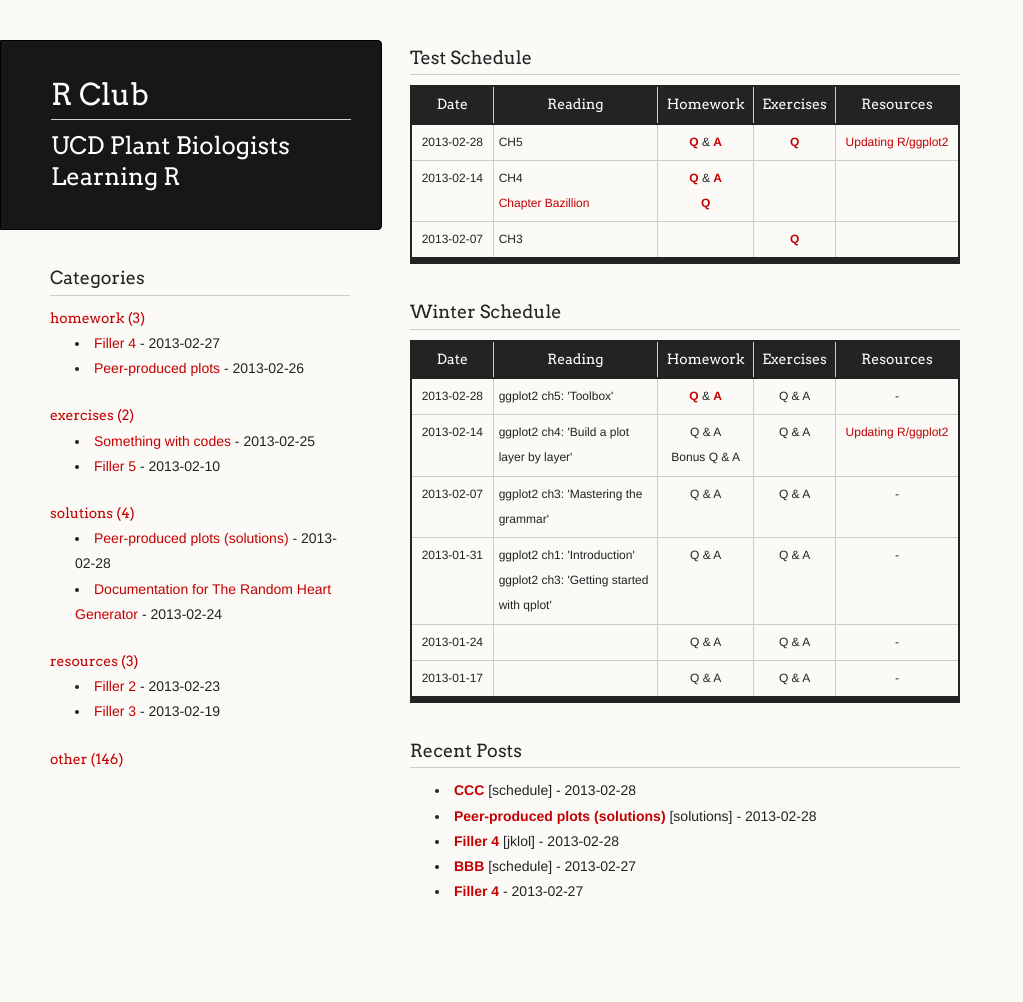
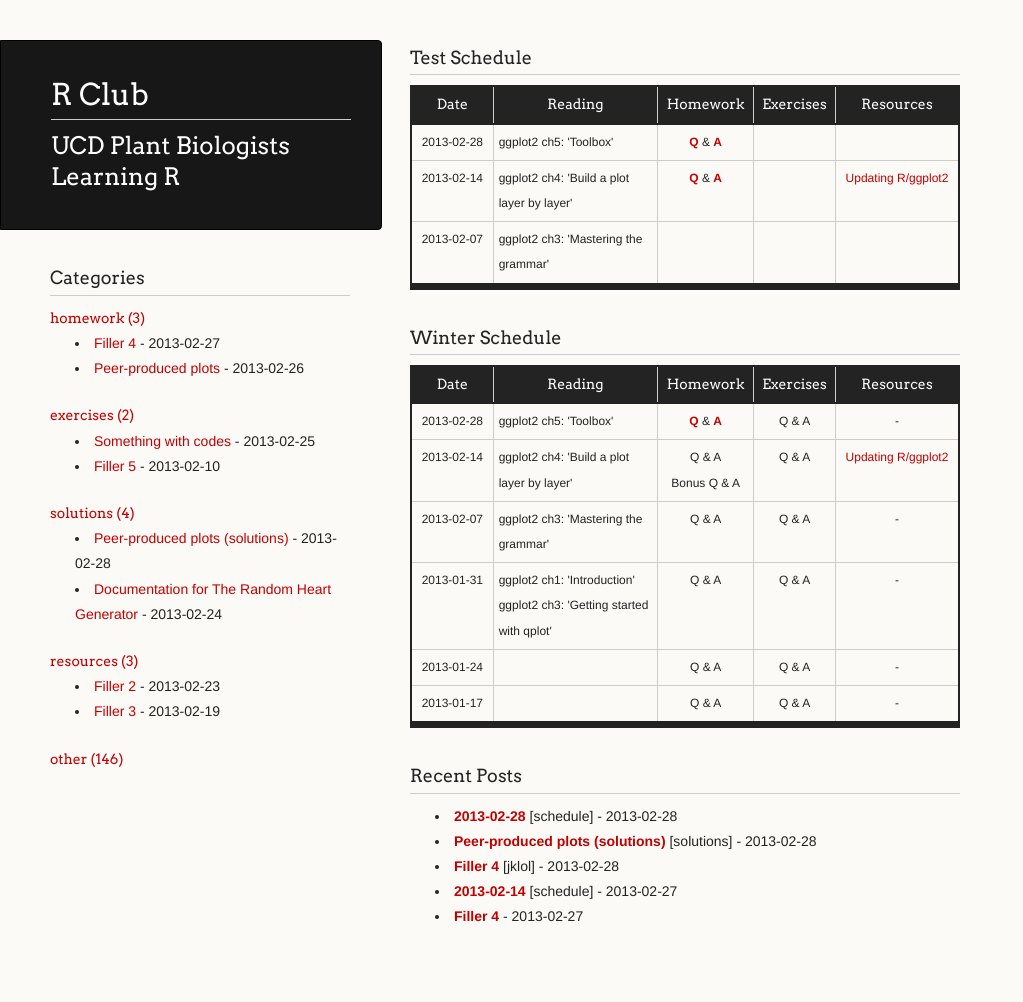
Before and after one commit to mfcovington/r_club, a Jekyll site: the page built from index.html, in a window 1280 px wide. Shown: the whole page, without its empty margins (0-1023 px from the left). Built offline with Jekyll 4.4.1, drawn with Linux system fonts in a browser that asks for light colours; Markdown is read by kramdown in place of the engine named in the settings; before the commit the page ends 976 px from its top, so only the background shows below that.

Commit message:
make reading, homework, exercises, and resources each take an array length 2

```diff
--- a/_posts/2013-02-27-schedule-B.md
+++ b/_posts/2013-02-27-schedule-B.md
@@ -1,15 +1,16 @@
 ---
-title: BBB
+title: 2013-02-14
 layout: post
 categories: schedule
 comments: true
-duedate:
 author: mike
 classdate: 2013-02-14
 reading:
-- [ 'CH4', '' ]
-- [ 'Chapter Bazillion', 'http://www.urbandictionary.com/define.php?term=bazillion' ]
+- [ "ggplot2 ch4: 'Build a plot layer by layer'", "" ]
 homework:
-- [ '2013-02-26-peer-produced-plots', '2013-02-28-peer-produced-plots-solutions' ]
-- [ 'HW2', '' ]
+- [ "2013-02-26-peer-produced-plots", "2013-02-28-peer-produced-plots-solutions" ]
+exercises:
+- [ "", "" ]
+resources:
+- [ "2013-02-10-updating-r-and-ggplot2.md", "Updating R/ggplot2" ]
 ---
--- a/_posts/2013-02-28-schedule-C.md
+++ b/_posts/2013-02-28-schedule-C.md
@@ -1,17 +1,16 @@
 ---
-title: CCC
+title: 2013-02-28
 layout: post
 categories: schedule
 comments: true
-duedate:
 author: mike
 classdate: 2013-02-28
 reading:
-- [ 'CH5', '' ]
+- [ "ggplot2 ch5: 'Toolbox'", "" ]
 homework:
-- [ '2013-02-26-peer-produced-plots', '2013-02-28-peer-produced-plots-solutions' ]
+- [ "2013-02-26-peer-produced-plots", "2013-02-28-peer-produced-plots-solutions" ]
 exercises:
-- ['2013-02-10-Filler5.md', '']
+- [ "", "" ]
 resources:
-- [ '2013-02-10-updating-r-and-ggplot2.md', 'Updating R/ggplot2' ]
+- [ "", "" ]
 ---
--- a/index.html
+++ b/index.html
@@ -23,8 +23,8 @@ title: UCD Plant Biologists Learning R
           <tr>
             <td class="date-cell">{{ post.classdate }}</td>
             <td class="reading-cell">{% for item in post.reading %}{% if  item.last == '' %}{{ item.first }}{% else %}<a href={{ item.last }}>{{ item.first }}</a>{% endif %}<br>{% endfor %}</td>
-            <td class="homework-cell">{% for item in post.homework %}<a href="{{ site.baseurl }}/homework/{{ item.first | replace_first:'-','/' | replace_first:'-','/' | replace_first:'-','/' | remove: '.md' }}/"><strong>Q</strong></a>{% unless  item.last == '' %} &amp; <a href="{{ site.baseurl }}/solutions/{{ item.last | replace_first:'-','/' | replace_first:'-','/' | replace_first:'-','/' | remove: '.md' }}/"><strong>A</strong></a>{% endunless %}<br>{% endfor %}</td>
-            <td class="exercises-cell">{% for item in post.exercises %}<a href="{{ site.baseurl }}/exercises/{{ item.first | replace_first:'-','/' | replace_first:'-','/' | replace_first:'-','/' | remove: '.md' }}/"><strong>Q</strong></a>{% unless  item.last == '' %}  &amp; <a href="{{ site.baseurl }}/solutions/{{ item.last | replace_first:'-','/' | replace_first:'-','/' | replace_first:'-','/' | remove: '.md' }}/"><strong>A</strong></a>{% endunless %}<br>{% endfor %}</td>
+            <td class="homework-cell">{% for item in post.homework %}{% unless  item.last == '' %}<a href="{{ site.baseurl }}/homework/{{ item.first | replace_first:'-','/' | replace_first:'-','/' | replace_first:'-','/' | remove: '.md' }}/"><strong>Q</strong></a>{% endunless %} {% unless  item.last == '' %}&amp; <a href="{{ site.baseurl }}/solutions/{{ item.last | replace_first:'-','/' | replace_first:'-','/' | replace_first:'-','/' | remove: '.md' }}/"><strong>A</strong></a>{% endunless %}<br>{% endfor %}</td>
+            <td class="exercises-cell">{% for item in post.exercises %}{% unless  item.last == '' %}<a href="{{ site.baseurl }}/exercises/{{ item.first | replace_first:'-','/' | replace_first:'-','/' | replace_first:'-','/' | remove: '.md' }}/"><strong>Q</strong></a>{% endunless %} {% unless  item.last == '' %}&amp; <a href="{{ site.baseurl }}/solutions/{{ item.last | replace_first:'-','/' | replace_first:'-','/' | replace_first:'-','/' | remove: '.md' }}/"><strong>A</strong></a>{% endunless %}<br>{% endfor %}</td>
             <td class="resources-cell">{% for item in post.resources %}<a href="{{ site.baseurl }}/resources/{{ item.first | replace_first:'-','/' | replace_first:'-','/' | replace_first:'-','/' | remove: '.md' }}/">{{ item.last }}</a><br>{% endfor %}</td>
           </tr>
         {% endif %}
```
Also changed, not shown: _posts/2013-02-26-schedule-A.md (+7 -4 lines).
